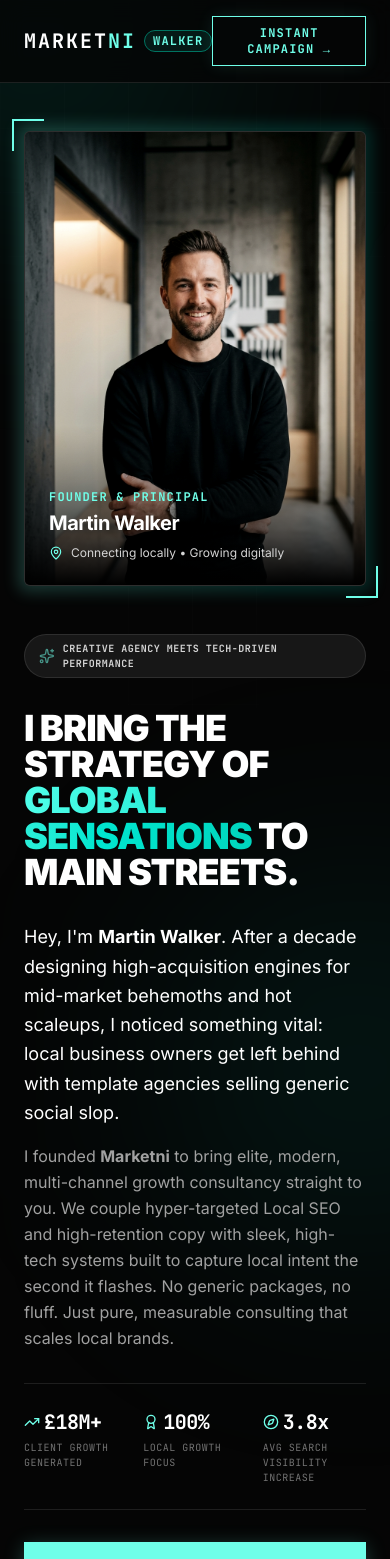
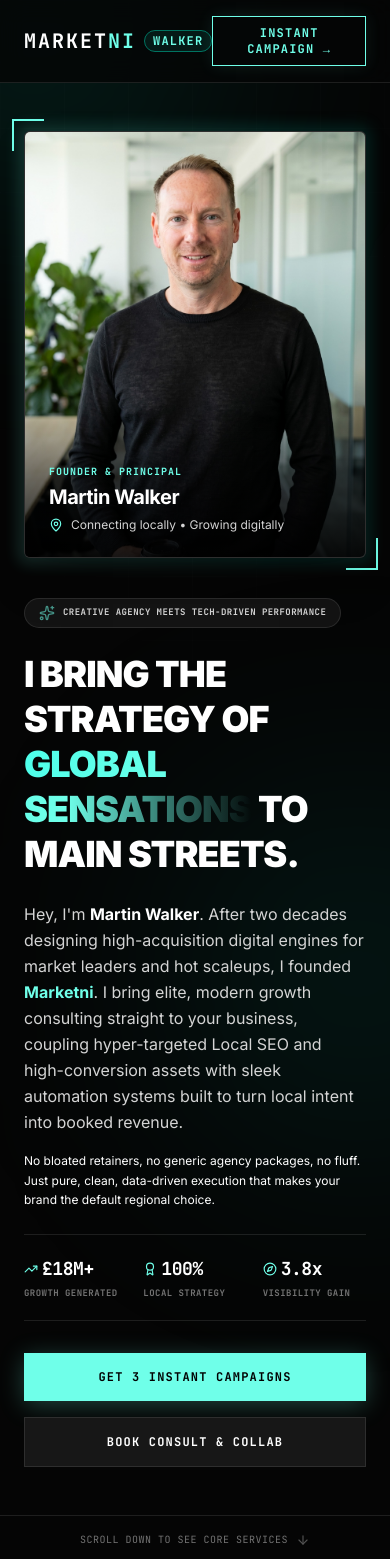
Before and after one commit to Teezi-App/marketni, a React (Vite) app: page / in a window 390 px wide. Shown: the top 1559 px of the page. Built offline with nearby package versions, Linux system fonts and the light colour scheme.

Commit message:
updated home page

```diff
--- a/src/components/ContactForm.tsx
+++ b/src/components/ContactForm.tsx
@@ -167,8 +167,8 @@
               <h2 className="text-3xl md:text-5xl font-black tracking-tight text-white leading-none">
                 ENGAGE THE <span className="text-cyan-400">PLAYBOOK.</span>
               </h2>
-              <p className="text-sm font-sans text-neutral-450 leading-relaxed font-light font-light">
-                Ready to dominate your postcode sector? Send me a line. No automated sales pitches—I review every local inquiry personally within 24 hours. Let's make your brand the regional default.
+              <p className="text-sm font-sans text-neutral-450 leading-relaxed font-light">
+                Ready to dominate your postcode? Drop me a message. No automated sales pitches.! I review every local inquiry personally within 24 hours. Let's make your brand the regional default.
               </p>
             </div>
 
--- a/src/components/Hero.tsx
+++ b/src/components/Hero.tsx
@@ -1,13 +1,13 @@
 import { motion } from "motion/react";
 import { Sparkles, ArrowDown, MapPin, Award, TrendingUp, Compass } from "lucide-react";
+// @ts-ignore
+import martinPortraitUrl from "../assets/images/Martin-walker-Marketni.png";
 
 interface HeroProps {
   onScrollToSection: (sectionId: string) => void;
 }
 
 export default function Hero({ onScrollToSection }: HeroProps) {
-  // Use the exact path returned by the image-generation tool
-  const martinPortraitUrl = "/src/assets/images/martin_walker_1781790890216.jpg";
 
   return (
     <section id="hero" className="relative min-h-screen bg-[#050505] text-white overflow-hidden flex flex-col justify-between">
@@ -74,40 +74,40 @@
       </nav>
 
       {/* Main Hero Container */}
-      <div className="relative z-10 max-w-7xl mx-auto px-6 py-12 md:py-20 lg:py-24 grid grid-cols-1 lg:grid-cols-12 gap-12 items-center flex-grow">
+      <div className="relative z-10 max-w-7xl mx-auto px-6 py-12 md:py-16 lg:py-20 grid grid-cols-1 lg:grid-cols-12 gap-10 lg:gap-16 items-center flex-grow">
 
         {/* Left Side: Bold, minimalist portrait */}
         <motion.div
-          className="lg:col-span-12 xl:col-span-5 flex justify-center"
-          initial={{ opacity: 0, x: -50 }}
+          className="lg:col-span-5 flex justify-center lg:justify-end"
+          initial={{ opacity: 0, x: -40 }}
           animate={{ opacity: 1, x: 0 }}
           transition={{ duration: 0.8, ease: "easeOut" }}
         >
-          <div className="relative group max-w-sm w-full">
+          <div className="relative group max-w-sm lg:max-w-md w-full">
             {/* Visual decorative lines / Brutalist accents */}
-            <div className="absolute -inset-1.5 bg-gradient-to-r from-cyan-400 to-teal-500 rounded-lg blur opacity-20 group-hover:opacity-45 transition duration-1000 group-hover:duration-205" />
+            <div className="absolute -inset-1.5 bg-gradient-to-r from-cyan-400 to-teal-500 rounded-lg blur opacity-15 group-hover:opacity-35 transition duration-1000 group-hover:duration-205" />
 
             {/* Corner Bracket Accents (High-Tech Minimalist) */}
             <div className="absolute -top-3 -left-3 w-8 h-8 border-t-2 border-l-2 border-cyan-400 pointer-events-none" />
             <div className="absolute -bottom-3 -right-3 w-8 h-8 border-b-2 border-r-2 border-cyan-400 pointer-events-none" />
 
-            <div className="relative bg-neutral-900 overflow-hidden border border-white/10 rounded-md">
+            <div className="relative bg-neutral-900 overflow-hidden border border-white/10 rounded-md shadow-2xl">
               <img
                 src={martinPortraitUrl}
                 alt="Martin Walker Portrait - Senior Marketing Consultant"
                 referrerPolicy="no-referrer"
-                className="w-full aspect-[3/4] object-cover filter contrast-[1.05] grayscale-[20%] group-hover:scale-105 transition-transform duration-700"
+                className="w-full aspect-[4/5] object-cover filter contrast-[1.02] hover:scale-102 transition-transform duration-700"
               />
 
-              <div className="absolute bottom-0 inset-x-0 bg-gradient-to-t from-black via-black/40 to-transparent p-6 pt-16">
-                <span className="font-mono text-xs text-cyan-400 tracking-widest block uppercase font-bold mb-1">
+              <div className="absolute bottom-0 inset-x-0 bg-gradient-to-t from-black/90 via-black/50 to-transparent p-6 pt-16">
+                <span className="font-mono text-[10px] text-cyan-400 tracking-widest block uppercase font-bold mb-1">
                   Founder & Principal
                 </span>
-                <h3 className="text-xl font-bold tracking-tight text-white mb-2">
+                <h3 className="text-xl font-bold tracking-tight text-white mb-1.5">
                   Martin Walker
                 </h3>
                 <div className="flex items-center space-x-2 text-xs text-neutral-300">
-                  <MapPin className="w-3.5 h-3.5 text-cyan-400" />
+                  <MapPin className="w-3.5 h-3.5 text-cyan-400 shrink-0" />
                   <span>Connecting locally &bull; Growing digitally</span>
                 </div>
               </div>
@@ -123,69 +123,69 @@
 
         {/* Right Side: Bio and Bold Callout */}
         <motion.div
-          className="lg:col-span-12 xl:col-span-7 space-y-8"
-          initial={{ opacity: 0, x: 50 }}
+          className="lg:col-span-7 space-y-6 text-left"
+          initial={{ opacity: 0, x: 40 }}
           animate={{ opacity: 1, x: 0 }}
-          transition={{ duration: 0.8, ease: "easeOut", delay: 0.2 }}
+          transition={{ duration: 0.8, ease: "easeOut", delay: 0.15 }}
         >
           {/* Creative Shoutout Label */}
-          <div className="inline-flex items-center space-x-2 bg-neutral-900 border border-white/10 px-3.5 py-1.5 rounded-full">
-            <Sparkles className="w-4 h-4 text-cyan-400 animate-pulse" />
-            <span className="font-mono text-[10px] text-neutral-300 font-bold tracking-wider">
+          <div className="inline-flex items-center space-x-2 bg-neutral-900/85 border border-white/10 px-3.5 py-1.5 rounded-full">
+            <Sparkles className="w-4 h-4 text-cyan-400 animate-pulse shrink-0" />
+            <span className="font-mono text-[9px] sm:text-[10px] text-neutral-300 font-bold tracking-wider">
               CREATIVE AGENCY MEETS TECH-DRIVEN PERFORMANCE
             </span>
           </div>
 
-          <h1 className="text-4xl sm:text-5xl lg:text-6xl font-black tracking-tight text-white leading-none">
-            I BRING THE STRATEGY OF <span className="text-transparent bg-clip-text bg-gradient-to-r from-cyan-300 via-cyan-450 to-teal-400">GLOBAL SENSATIONS</span> TO MAIN STREETS.
+          <h1 className="text-4xl sm:text-5xl lg:text-5xl xl:text-6xl font-black tracking-tight text-white leading-tight lg:leading-none">
+            I BRING THE STRATEGY OF <span className="text-transparent bg-clip-text bg-gradient-to-r from-cyan-300 via-cyan-400 to-teal-450">GLOBAL SENSATIONS</span> TO MAIN STREETS.
           </h1>
 
           <div className="space-y-4 max-w-2xl">
-            <p className="text-lg text-neutral-350 font-sans leading-relaxed">
+            <p className="text-base sm:text-lg text-neutral-300 font-sans leading-relaxed">
               Hey, I'm <strong className="text-white font-bold">Martin Walker</strong>.
-              After a decade designing high-acquisition engines for mid-market behemoths and hot scaleups, I noticed something vital: local business owners get left behind with template agencies selling generic social slop.
+              After two decades designing high-acquisition digital engines for market leaders and hot scaleups, I founded <strong className="text-cyan-400">Marketni</strong>. I bring elite, modern growth consulting straight to your business, coupling hyper-targeted Local SEO and high-conversion assets with sleek automation systems built to turn local intent into booked revenue.
             </p>
-            <p className="text-neutral-400 font-sans leading-relaxed">
-              I founded <strong>Marketni</strong> to bring elite, modern, multi-channel growth consultancy straight to you. We couple hyper-targeted Local SEO and high-retention copy with sleek, high-tech systems built to capture local intent the second it flashes. No generic packages, no fluff. Just pure, measurable consulting that scales local brands.
+            <p className="text-xs sm:text-sm text-neutral-450 font-sans leading-relaxed">
+              No bloated retainers, no generic agency packages, no fluff. Just pure, clean, data-driven execution that makes your brand the default regional choice.
             </p>
           </div>
 
           {/* Quick Metrics */}
-          <div className="grid grid-cols-3 gap-4 border-t border-b border-white/10 py-6 font-mono text-left">
+          <div className="grid grid-cols-3 gap-4 border-t border-b border-white/10 py-5 font-mono text-left">
             <div>
               <div className="flex items-center space-x-1">
-                <TrendingUp className="w-4 h-4 text-cyan-400" />
-                <span className="text-xl sm:text-2xl font-bold tracking-tight text-white">&pound;18M+</span>
+                <TrendingUp className="w-3.5 h-3.5 text-cyan-400" />
+                <span className="text-lg sm:text-2xl font-bold tracking-tight text-white">&pound;18M+</span>
               </div>
-              <span className="text-[10px] text-neutral-500 uppercase tracking-wider block mt-1">Client Growth Generated</span>
+              <span className="text-[9px] sm:text-[10px] text-neutral-500 uppercase tracking-wider block mt-1 font-bold">Growth Generated</span>
             </div>
             <div>
               <div className="flex items-center space-x-1">
-                <Award className="w-4 h-4 text-cyan-400" />
-                <span className="text-xl sm:text-2xl font-bold tracking-tight text-white">100%</span>
+                <Award className="w-3.5 h-3.5 text-cyan-400" />
+                <span className="text-lg sm:text-2xl font-bold tracking-tight text-white">100%</span>
               </div>
-              <span className="text-[10px] text-neutral-500 uppercase tracking-wider block mt-1">Local Growth Focus</span>
+              <span className="text-[9px] sm:text-[10px] text-neutral-500 uppercase tracking-wider block mt-1 font-bold">Local Strategy</span>
             </div>
             <div>
               <div className="flex items-center space-x-1">
-                <Compass className="w-4 h-4 text-cyan-400" />
-                <span className="text-xl sm:text-2xl font-bold tracking-tight text-white">3.8x</span>
+                <Compass className="w-3.5 h-3.5 text-cyan-400" />
+                <span className="text-lg sm:text-2xl font-bold tracking-tight text-white">3.8x</span>
               </div>
-              <span className="text-[10px] text-neutral-500 uppercase tracking-wider block mt-1">Avg Search Visibility Increase</span>
+              <span className="text-[9px] sm:text-[10px] text-neutral-500 uppercase tracking-wider block mt-1 font-bold font-semibold">Visibility Gain</span>
             </div>
           </div>
 
           {/* Core CTAs */}
-          <div className="flex flex-col sm:flex-row gap-4 items-stretch sm:items-center">
+          <div className="flex flex-col sm:flex-row gap-4 items-stretch sm:items-center pt-2">
             <button
               onClick={() => onScrollToSection("strategy")}
-              className="px-8 py-4 bg-cyan-400 text-black font-mono text-xs font-black tracking-widest hover:bg-white hover:text-black hover:-translate-y-0.5 shadow-[0_4px_20px_rgba(111,255,233,0.25)] hover:shadow-[0_8px_30px_rgba(255,255,255,0.3)] duration-200 cursor-pointer text-center"
+              className="px-8 py-4 bg-cyan-400 text-black font-mono text-xs font-black tracking-widest hover:bg-white hover:text-black hover:-translate-y-0.5 shadow-[0_4px_25px_rgba(111,255,233,0.25)] hover:shadow-[0_8px_30px_rgba(255,255,255,0.35)] transition-all duration-200 cursor-pointer text-center"
             >
-              RUN FREE INSTANT CAMPAIGNS
+              GET 3 INSTANT CAMPAIGNS
             </button>
             <button
               onClick={() => onScrollToSection("contact")}
-              className="px-8 py-4 bg-neutral-900 hover:bg-neutral-800 border border-white/10 text-white font-mono text-xs font-bold tracking-widest duration-200 cursor-pointer text-center"
+              className="px-8 py-4 bg-neutral-900 hover:bg-neutral-800 border border-white/10 text-white font-mono text-xs font-bold tracking-widest hover:-translate-y-0.5 transition-all duration-200 cursor-pointer text-center"
             >
               BOOK CONSULT & COLLAB
             </button>
--- a/src/components/SocialFeeds.tsx
+++ b/src/components/SocialFeeds.tsx
@@ -314,29 +314,44 @@
 
               <div className="space-y-3 font-mono text-xs">
                 {/* Channel List */}
-                <div className="bg-neutral-950 p-3.5 border border-white/10 flex items-center justify-between">
+                <a
+                  href="https://www.instagram.com/marketni_me/"
+                  target="_blank"
+                  rel="noopener noreferrer"
+                  className="bg-neutral-950 p-3.5 border border-white/10 hover:border-cyan-400/50 flex items-center justify-between transition-colors duration-200 group block rounded-sm"
+                >
                   <div className="flex items-center space-x-2.5">
-                    <Instagram className="w-4 h-4 text-pink-500" />
-                    <span className="text-neutral-200">@marketni_martin</span>
+                    <Instagram className="w-4 h-4 text-pink-500 group-hover:scale-110 transition-transform" />
+                    <span className="text-neutral-200 group-hover:text-cyan-400 transition-colors">@marketni_me</span>
                   </div>
-                  <span className="text-[9px] text-neutral-500 font-bold tracking-widest uppercase">7.4k fans</span>
-                </div>
+                  <span className="text-[9px] text-neutral-500 group-hover:text-neutral-400 font-bold tracking-widest uppercase">Click to view</span>
+                </a>
 
-                <div className="bg-neutral-950 p-3.5 border border-white/10 flex items-center justify-between">
+                <a
+                  href="https://x.com/marketni_me"
+                  target="_blank"
+                  rel="noopener noreferrer"
+                  className="bg-neutral-950 p-3.5 border border-white/10 hover:border-cyan-400/50 flex items-center justify-between transition-colors duration-200 group block rounded-sm"
+                >
                   <div className="flex items-center space-x-2.5">
-                    <span className="font-sans font-black text-white text-base leading-none">X</span>
-                    <span className="text-neutral-200">@MartinWalkerX</span>
+                    <span className="font-sans font-black text-white text-base leading-none group-hover:text-cyan-400 transition-colors">X</span>
+                    <span className="text-neutral-200 group-hover:text-cyan-400 transition-colors">@marketni_me</span>
                   </div>
-                  <span className="text-[9px] text-neutral-500 font-bold tracking-widest uppercase">12.1k fans</span>
-                </div>
+                  <span className="text-[9px] text-neutral-500 group-hover:text-neutral-400 font-bold tracking-widest uppercase">Click to view</span>
+                </a>
 
-                <div className="bg-neutral-950 p-3.5 border border-white/10 flex items-center justify-between">
+                <a
+                  href="https://wa.me/447985182951"
+                  target="_blank"
+                  rel="noopener noreferrer"
+                  className="bg-neutral-950 p-3.5 border border-white/10 hover:border-cyan-400/50 flex items-center justify-between transition-colors duration-200 group block rounded-sm"
+                >
                   <div className="flex items-center space-x-2.5">
-                    <MessageCircle className="w-4 h-4 text-emerald-400" />
-                    <span className="text-neutral-200">Martin Consultation</span>
+                    <MessageCircle className="w-4 h-4 text-emerald-400 group-hover:scale-110 transition-transform" />
+                    <span className="text-neutral-200 group-hover:text-cyan-400 transition-colors">Whatsapp Martin</span>
                   </div>
-                  <span className="text-[9px] text-neutral-500 font-bold tracking-widest uppercase">On-Site</span>
-                </div>
+                  <span className="text-[9px] text-neutral-500 group-hover:text-emerald-400 font-bold tracking-widest uppercase">On-Site</span>
+                </a>
               </div>
 
               <p className="text-xs font-sans text-neutral-450 leading-relaxed font-light">
```
Also changed, not shown: src/assets/images/Martin-walker-Marketni.png (added), src/assets/images/martin_walker_1781790890216.jpg (deleted).
